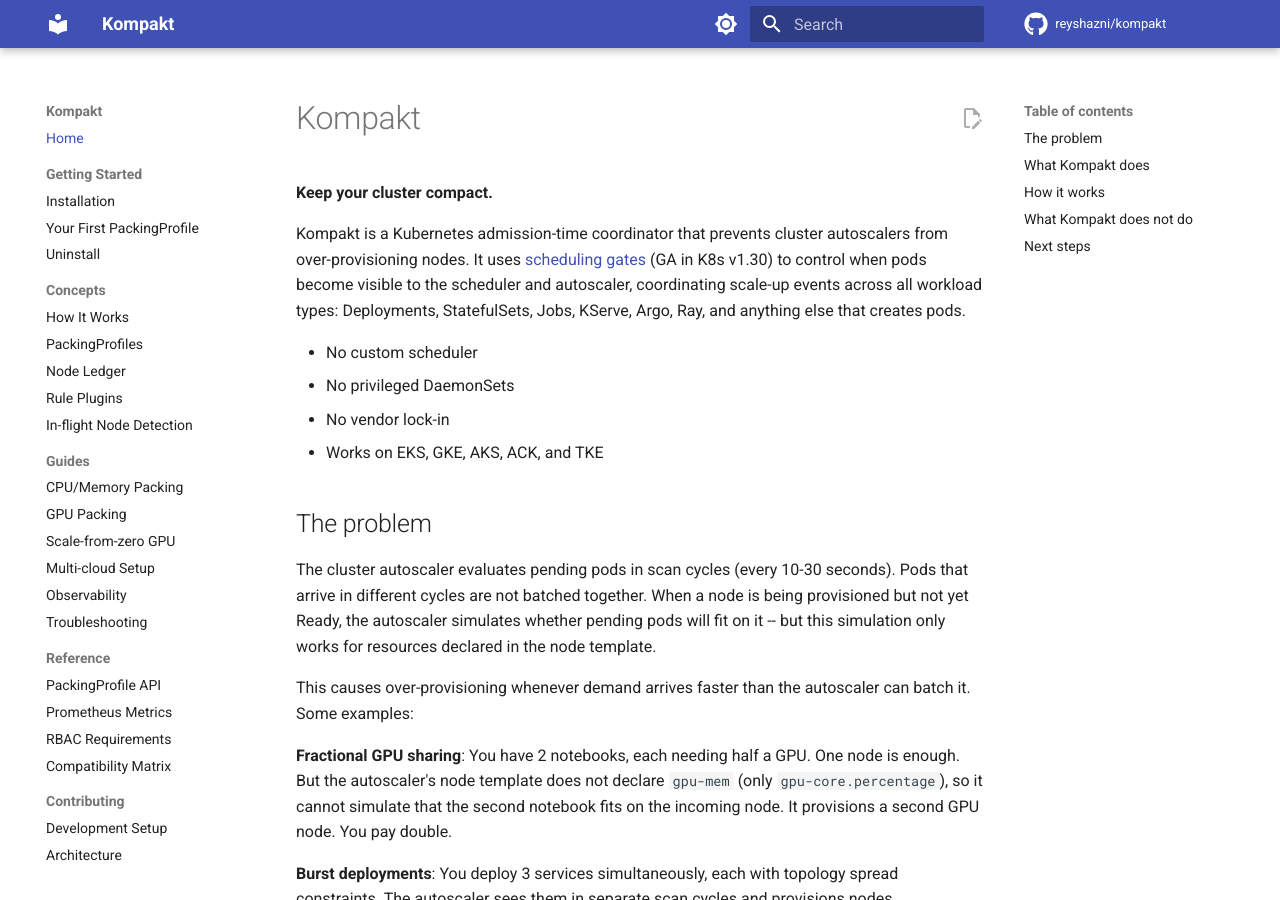
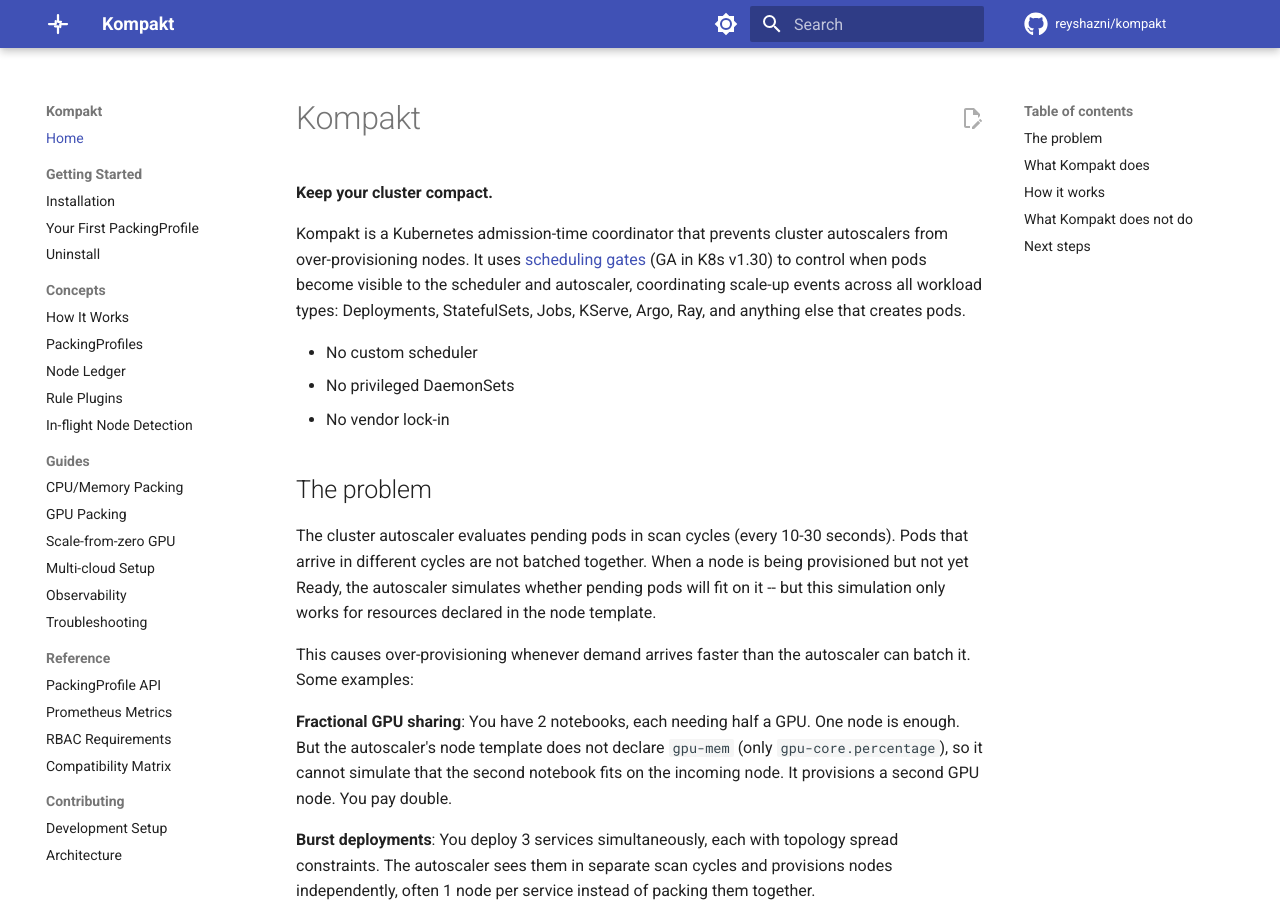
Before and after one commit to reyshazni/kompakt, an MkDocs documentation site: the page built from docs/index.md, in a window 1280 px wide and 900 px high. Built offline with MkDocs 1.6.1 and Material for MkDocs 9.7.7, drawn with Linux system fonts in a browser that asks for light colours; comment, search, counter and statistics services are not loaded.

Commit message:
docs: add logo and update index

```diff
--- a/docs/index.md
+++ b/docs/index.md
@@ -7,7 +7,6 @@
 - No custom scheduler
 - No privileged DaemonSets
 - No vendor lock-in
-- Works on EKS, GKE, AKS, ACK, and TKE
 
 ## The problem
 
--- a/mkdocs.yml
+++ b/mkdocs.yml
@@ -33,6 +33,8 @@
     - search.highlight
     - content.code.copy
     - content.action.edit
+  logo: assets/logo.svg
+  favicon: assets/logo.svg
   icon:
     repo: fontawesome/brands/github
 
```
Also changed, not shown: docs/assets/logo.svg (added).
